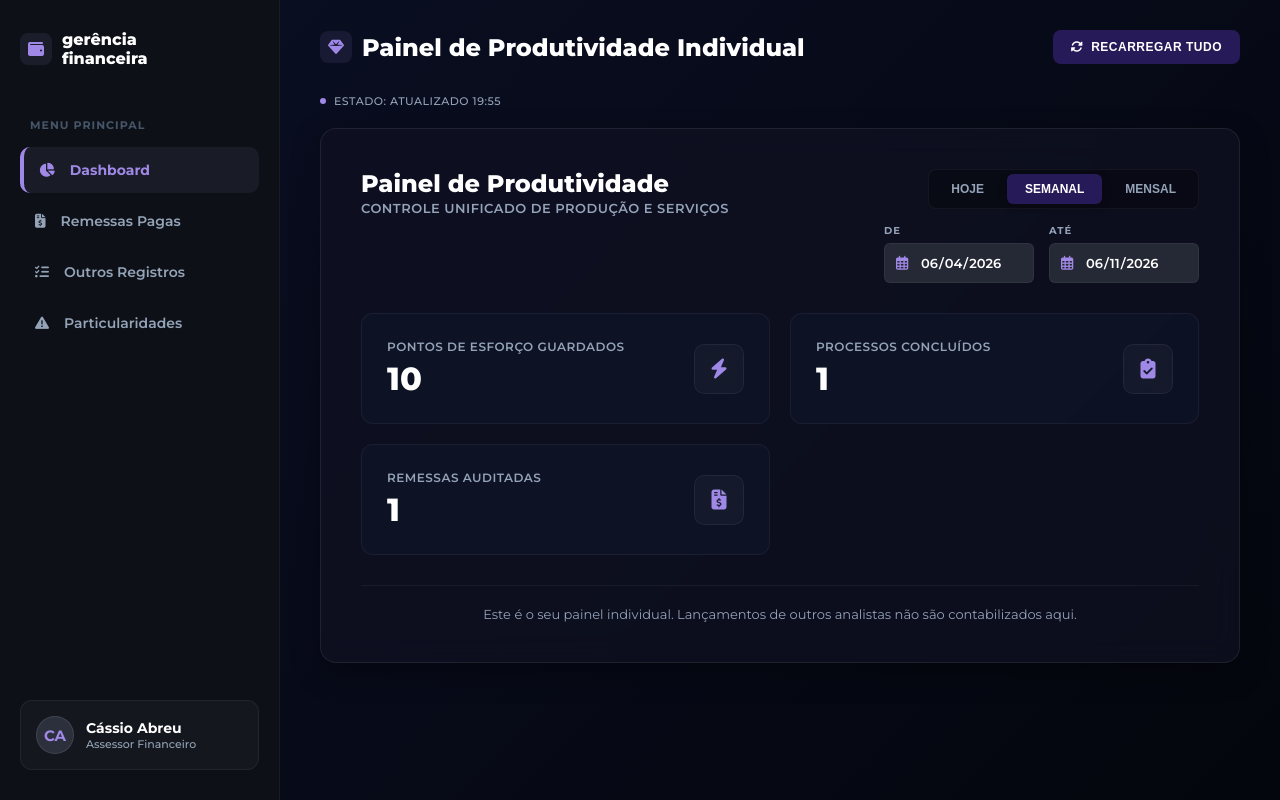
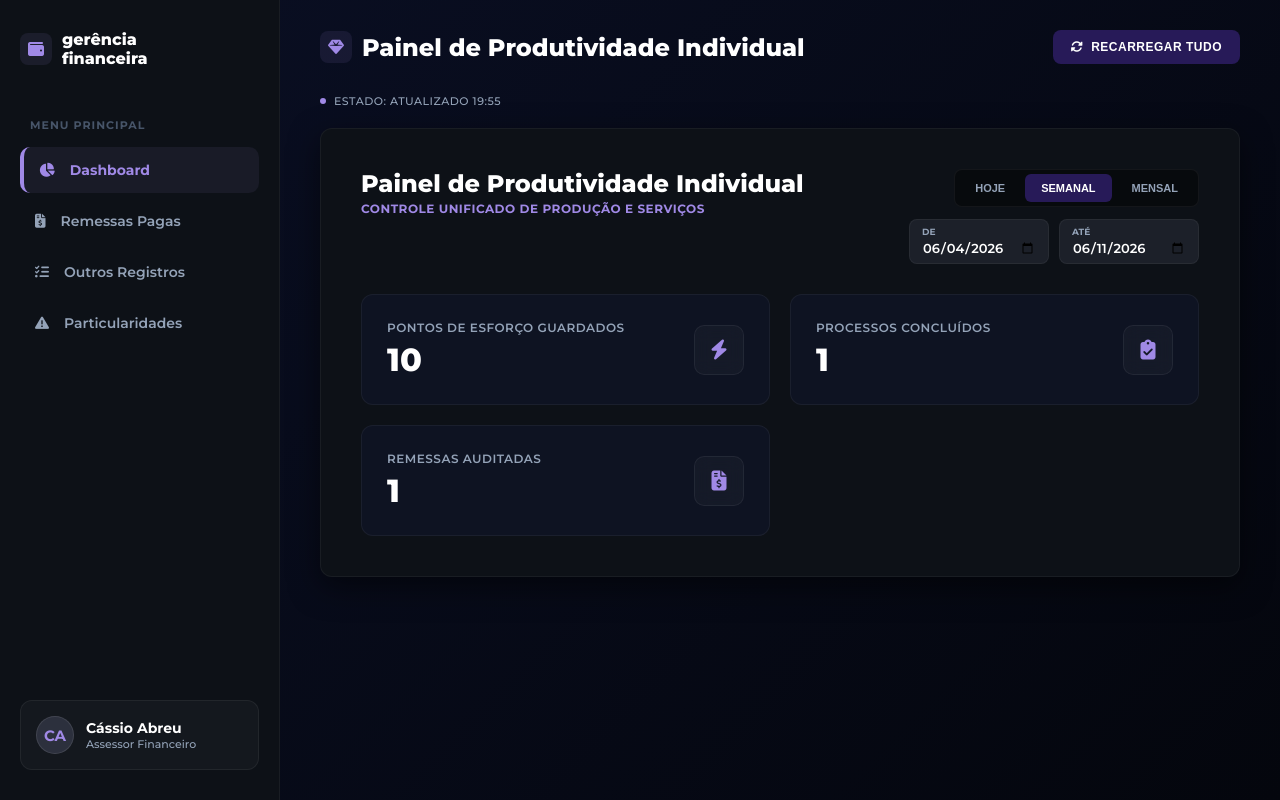
Before and after one commit to cassiojobs10-del/smartpay-sistema, a Flask app: page / in a window 1280 px wide. Run offline with Flask 3, Linux system fonts and the light colour scheme; tables that the repository leaves empty hold one stand-in row (values such as "Sample post").

Commit message:
Update index.html

```diff
--- a/templates/index.html
+++ b/templates/index.html
@@ -17,7 +17,7 @@
             overflow: hidden;
         }
 
-        /* MENU LATERAL */
+        /* MENU LATERAL VORTASKY */
         .sidebar {
             width: 280px; background: #0d1117;
             border-right: 1px solid rgba(255, 255, 255, 0.05);
@@ -73,43 +73,46 @@
         .status-line { color: #94a3b8; font-size: 11px; font-weight: 500; text-transform: uppercase; letter-spacing: 0.5px; display: flex; align-items: center; gap: 8px; }
         .status-dot { width: 6px; height: 6px; border-radius: 50%; background: #a089e6; }
 
+        /* CARDS ESTILO VORTASKY (Preto sólido com sombra leve externa) */
         .glass-card {
-            background: rgba(16, 18, 35, 0.7); border: 1px solid rgba(255, 255, 255, 0.08);
-            backdrop-filter: blur(16px); -webkit-backdrop-filter: blur(16px);
-            border-radius: 16px; padding: 40px; width: 100%; box-shadow: 0 10px 30px rgba(0, 0, 0, 0.3);
+            background: #0d1117;
+            border: 1px solid rgba(255, 255, 255, 0.05);
+            border-radius: 12px;
+            padding: 40px;
+            width: 100%;
+            box-shadow: 0 10px 30px rgba(0, 0, 0, 0.5);
         }
 
         .card-header-internal { display: flex; justify-content: space-between; align-items: flex-start; margin-bottom: 30px; gap: 30px; width: 100%; }
         .internal-title { margin-top: 0; color: #ffffff; font-size: 24px; font-weight: 800; }
-        .internal-subtitle { color: #94a3b8; font-size: 13px; font-weight: 600; text-transform: uppercase; letter-spacing: 0.5px; }
+        .internal-subtitle { color: #a089e6; font-size: 12px; font-weight: 700; text-transform: uppercase; letter-spacing: 0.5px; }
 
         /* CONTROLES UNIFICADOS CORRIGIDOS */
-        .unified-controls { display: flex; flex-direction: column; align-items: flex-end; gap: 15px; width: auto; flex-shrink: 0; }
+        .unified-controls { display: flex; flex-direction: column; align-items: flex-end; gap: 12px; width: auto; flex-shrink: 0; }
 
         .period-buttons {
-            display: flex; gap: 5px; background: rgba(0,0,0,0.3); padding: 4px; border-radius: 8px; border: 1px solid rgba(255,255,255,0.05);
+            display: flex; gap: 4px; background: rgba(0,0,0,0.4); padding: 4px; border-radius: 8px; border: 1px solid rgba(255,255,255,0.05);
         }
         .btn-period {
             background: transparent; border: none; border-radius: 6px; color: #94a3b8;
-            padding: 8px 18px; cursor: pointer; font-weight: 700; font-size: 12px; text-transform: uppercase; transition: all 0.2s;
+            padding: 8px 16px; cursor: pointer; font-weight: 700; font-size: 11px; text-transform: uppercase; transition: all 0.2s;
         }
-        .btn-period.active { background: #271a58; color: #ffffff; box-shadow: 0 2px 10px rgba(0,0,0,0.2); }
+        .btn-period.active { background: #271a58; color: #ffffff; }
         .btn-period:hover:not(.active) { color: #ffffff; }
 
-        .date-selectors { display: flex; gap: 15px; }
-        .date-col { display: flex; flex-direction: column; gap: 6px; }
-        .date-label { color: #94a3b8; font-size: 10px; font-weight: 700; letter-spacing: 1px; }
+        /* Blocos de Data Limpos e Alinhados */
+        .date-selectors { display: flex; gap: 10px; }
+        .date-box {
+            background: rgba(44, 48, 61, 0.5); border: 1px solid rgba(255, 255, 255, 0.05);
+            border-radius: 8px; padding: 6px 12px; display: flex; flex-direction: column; width: 140px;
+        }
+        .date-box span { font-size: 9px; color: #94a3b8; font-weight: 700; margin-bottom: 2px; text-transform: uppercase; }
+        .date-box input {
+            background: transparent; border: none; color: #ffffff; font-family: 'Montserrat', sans-serif;
+            font-size: 13px; font-weight: 600; width: 100%; outline: none; cursor: pointer;
+        }
 
-        .date-input-box { position: relative; display: flex; align-items: center; width: 150px; }
-        .date-input-box input {
-            background: rgba(44, 48, 61, 0.8); border: 1px solid rgba(255, 255, 255, 0.05);
-            border-radius: 6px; color: #ffffff; padding: 10px 10px 10px 35px; width: 100%;
-            font-family: 'Montserrat', sans-serif; font-size: 13px; font-weight: 600; cursor: pointer;
-        }
-        .date-input-box i { position: absolute; left: 12px; color: #a089e6; font-size: 14px; pointer-events: none; }
-        input[type="date"]::-webkit-calendar-picker-indicator { display: none; -webkit-appearance: none; }
-
-        /* CARDS DE MÉTRICAS */
+        /* CARDS DE INDICADORES DO DASHBOARD */
         .metrics-grid { display: grid; grid-template-columns: repeat(auto-fit, minmax(280px, 1fr)); gap: 20px; width: 100%; }
         .metric-card {
             background: rgba(15, 23, 42, 0.6); border: 1px solid rgba(255, 255, 255, 0.05);
@@ -122,21 +125,24 @@
             backdrop-filter: blur(8px); color: #a089e6; display: flex; align-items: center; justify-content: center; font-size: 20px;
         }
 
-        /* FORMULÁRIOS E TABELAS */
+        /* INPUTS DO FORMULÁRIO (Estilo Sólido Escuro) */
         .row-grid { display: grid; grid-template-columns: 1fr 1fr; gap: 20px; margin-bottom: 20px;}
         .divider { border-top: 1px solid rgba(255, 255, 255, 0.08); margin: 25px 0; padding-top: 20px; }
 
-        input:not([type="date"]), select {
-            background: rgba(44, 48, 61, 0.8); border: 1px solid rgba(255, 255, 255, 0.05);
-            border-radius: 6px; color: #ffffff; padding: 12px; width: 100%; font-family: 'Montserrat', sans-serif; font-size: 14px;
+        .form-input {
+            background: rgba(44, 48, 61, 0.6); border: 1px solid rgba(255, 255, 255, 0.08);
+            border-radius: 8px; color: #ffffff; padding: 14px; width: 100%; font-family: 'Montserrat', sans-serif; font-size: 15px; outline: none; transition: all 0.2s;
         }
-        label:not(.metric-label):not(.date-label) { display: block; color: #ffffff; font-size: 11px; font-weight: 700; margin-bottom: 6px; text-transform: uppercase; letter-spacing: 0.5px; }
+        .form-input:focus { border-color: #a089e6; box-shadow: 0 0 0 3px rgba(160, 137, 230, 0.15); }
+
+        label:not(.metric-label) { display: block; color: #ffffff; font-size: 11px; font-weight: 700; margin-bottom: 6px; text-transform: uppercase; letter-spacing: 0.5px; }
 
         .btn-submit {
-            background: #1e40af; border: none; border-radius: 6px; color: #ffffff; cursor: pointer; font-weight: 700; padding: 16px; width: 100%; font-size: 15px; text-transform: uppercase; letter-spacing: 1px;
+            background: #1e40af; border: none; border-radius: 8px; color: #ffffff; cursor: pointer; font-weight: 700; padding: 16px; width: 100%; font-size: 15px; text-transform: uppercase; letter-spacing: 1px; transition: all 0.2s;
         }
         .btn-submit:hover { background: #1d4ed8; }
 
+        /* HISTÓRICO / TABELA */
         .table-title { font-size: 18px; font-weight: 700; color: #ffffff; display: flex; justify-content: space-between; align-items: center; width: 100%; margin-bottom: 15px; }
         .glass-table { width: 100%; border-collapse: collapse; text-align: left; font-size: 14px; }
         .glass-table th { padding: 12px; color: #94a3b8; font-weight: 700; font-size: 11px; text-transform: uppercase; border-bottom: 1px solid rgba(255, 255, 255, 0.08); }
@@ -190,7 +196,7 @@
             <div class="glass-card">
                 <div class="card-header-internal">
                     <div class="card-title-box">
-                        <h2 class="internal-title">Painel de Produtividade</h2>
+                        <h2 class="internal-title">Painel de Produtividade Individual</h2>
                         <span class="internal-subtitle">CONTROLE UNIFICADO DE PRODUÇÃO E SERVIÇOS</span>
                     </div>
 
@@ -202,19 +208,13 @@
                         </div>
 
                         <div class="date-selectors">
-                            <div class="date-col">
-                                <span class="date-label">DE</span>
-                                <div class="date-input-box">
-                                    <i class="fa-regular fa-calendar-days"></i>
+                            <div class="date-box">
+                                <span>DE</span>
                                 <input type="date" id="date_from" value="2026-06-04" onclick="this.showPicker()">
                             </div>
-                            </div>
-                            <div class="date-col">
-                                <span class="date-label">ATÉ</span>
-                                <div class="date-input-box">
-                                    <i class="fa-regular fa-calendar-days"></i>
+                            <div class="date-box">
+                                <span>ATÉ</span>
                                 <input type="date" id="date_to" value="2026-06-11" onclick="this.showPicker()">
-                                </div>
                             </div>
                         </div>
                     </div>
@@ -245,10 +245,6 @@
                         <div class="metric-icon-glass"><i class="fa-solid fa-file-invoice-dollar"></i></div>
                     </div>
                 </div>
-
-                <p style="color: #94a3b8; font-size: 13px; text-align: center; margin-top: 30px; border-top: 1px solid rgba(255,255,255,0.05); padding-top: 20px;">
-                    Este é o seu painel individual. Lançamentos de outros analistas não são contabilizados aqui.
-                </p>
             </div>
         </section>
 
@@ -264,25 +260,22 @@
                 <div class="row-grid">
                     <div>
                         <label>Data do Pagamento</label>
-                        <div style="position: relative; display: flex; align-items: center;">
-                            <input type="date" id="data_pagamento" required onclick="this.showPicker()" style="padding-right: 40px;">
-                            <i class="fa-solid fa-calendar-days" style="position: absolute; right: 15px; color: #a089e6; pointer-events: none; font-size: 16px;"></i>
-                        </div>
+                        <input type="date" id="data_pagamento" class="form-input" required onclick="this.showPicker()">
                     </div>
                     <div>
                         <label>Nº/Nome da Remessa</label>
-                        <input type="text" id="nome_remessa" placeholder="Ex: 7190 - c" required>
+                        <input type="text" id="nome_remessa" class="form-input" placeholder="Ex: 7190 - c" required>
                     </div>
                 </div>
 
                 <div class="row-grid">
                     <div>
                         <label>Qtd. Fornecedores</label>
-                        <input type="number" id="qtd_fornecedores" value="0" min="0">
+                        <input type="number" id="qtd_fornecedores" class="form-input" value="0" min="0">
                     </div>
                     <div>
                         <label>Qtd. Processos</label>
-                        <input type="number" id="qtd_processos" value="0" min="0">
+                        <input type="number" id="qtd_processos" class="form-input" value="0" min="0">
                     </div>
                 </div>
 
@@ -291,16 +284,16 @@
                     <div class="row-grid">
                         <div>
                             <label>Processos de Contrato</label>
-                            <input type="number" id="qtd_contratos" value="0" min="0">
+                            <input type="number" id="qtd_contratos" class="form-input" value="0" min="0">
                         </div>
                         <div>
                             <label>Certidões Renovadas</label>
-                            <input type="number" id="certidoes_renovadas" value="0" min="0">
+                            <input type="number" id="certidoes_renovadas" class="form-input" value="0" min="0">
                         </div>
                     </div>
                     <div>
                         <label>Pagamentos Parciais</label>
-                        <input type="number" id="pagamentos_parciais" value="0" min="0">
+                        <input type="number" id="pagamentos_parciais" class="form-input" value="0" min="0">
                     </div>
                 </div>
 
@@ -313,18 +306,15 @@
             <div class="glass-card" style="padding: 30px;">
                 <div class="table-title">
                     <div style="display: flex; align-items: center; gap: 10px;">
-                        <i class="fa-solid fa-clock-rotate-left" style="color: #60a5fa;"></i> Histórico de Lançamentos
+                        <i class="fa-solid fa-clock-rotate-left" style="color: #a089e6;"></i> Histórico de Lançamentos
                     </div>
                     <div style="display: flex; align-items: center; gap: 10px; font-size: 14px;">
-                        <label for="filtro_data" style="margin-bottom: 0; color: #94a3b8; font-weight: 600; text-transform: none;">Filtrar por dia:</label>
-                        <div class="date-input-box" style="width: auto;">
-                            <i class="fa-regular fa-calendar-days"></i>
-                            <input type="date" id="filtro_data" onchange="carregarHistorico()" onclick="this.showPicker()">
-                        </div>
+                        <label for="filtro_data" style="margin-bottom: 0; color: #94a3b8; font-weight: 600; text-transform: none;">Filtrar:</label>
+                        <input type="date" id="filtro_data" onchange="carregarHistorico()" onclick="this.showPicker()" style="background: rgba(44, 48, 61, 0.6); border: 1px solid rgba(255,255,255,0.05); padding: 6px; border-radius: 6px; color: #fff; font-size: 12px;">
                         <button class="btn-action" onclick="limparFiltro()" title="Limpar Filtro" style="padding: 8px; background: rgba(255,255,255,0.1); border-radius: 6px; margin: 0;"><i class="fa-solid fa-xmark"></i></button>
                     </div>
                 </div>
-                <div style="width: 100%; overflow-x: auto; margin-top: 5px;">
+                <div style="width: 100%; overflow-x: auto;">
                     <table class="glass-table">
                         <thead>
                             <tr>
@@ -349,33 +339,23 @@
         let historicoRemessas = [];
         let idSendoEditado = null;
 
-        const dateInput = document.getElementById('data_pagamento');
-        if(dateInput) dateInput.valueAsDate = new Date();
+        document.getElementById('data_pagamento').valueAsDate = new Date();
 
         window.onload = function() {
-            try {
             carregarMetricasDashboard();
             carregarHistorico();
             atualizarTimestampStatus();
-            } catch(e) {
-                console.error("Erro na inicialização:", e);
-            }
         };
 
-        function recarregarPagina() {
-            window.location.reload();
-        }
+        function recarregarPagina() { window.location.reload(); }
 
         function atualizarTimestampStatus() {
             const now = new Date();
-            const hours = String(now.getHours()).padStart(2, '0');
-            const minutes = String(now.getMinutes()).padStart(2, '0');
-            document.getElementById('status_timestamp').innerText = `ESTADO: ATUALIZADO ${hours}:${minutes}`;
+            document.getElementById('status_timestamp').innerText = `ESTADO: ATUALIZADO ${String(now.getHours()).padStart(2, '0')}:${String(now.getMinutes()).padStart(2, '0')}`;
         }
 
-        /* LÓGICA DE TROCA DE ABAS TOTALMENTE SEGURA */
+        /* ALTERNA AS ABAS TOTALMENTE PROTEGIDO DE TRAVAMENTOS */
         function alternarAba(aba) {
-            try {
             const menuDash = document.getElementById('menu_dashboard');
             const menuRemessas = document.getElementById('menu_remessas');
             const viewDash = document.getElementById('aba_dashboard_view');
@@ -384,119 +364,83 @@
             if (aba === 'dashboard') {
                 menuDash.classList.add('active');
                 menuRemessas.classList.remove('active');
-
-                    // Força ocultar um e mostrar o outro
                 viewRemessas.style.display = 'none';
                 viewDash.style.display = 'block';
-
-                    carregarMetricasDashboard();
+                carregarMetricasDashboard().catch(e => console.log(e));
             } else if (aba === 'remessas') {
                 menuRemessas.classList.add('active');
                 menuDash.classList.remove('active');
-
-                    // Força ocultar um e mostrar o outro
                 viewDash.style.display = 'none';
                 viewRemessas.style.display = 'flex';
-
-                    carregarHistorico();
+                carregarHistorico().catch(e => console.log(e));
             }
             atualizarTimestampStatus();
-            } catch (e) {
-                console.error("Erro ao alternar abas: ", e);
-            }
         }
 
-        /* LÓGICA DOS BOTÕES DE PERÍODO SEGURA */
         function setPeriodo(periodo) {
-            try {
-                const btnHoje = document.getElementById('period_hoje');
-                const btnSemanal = document.getElementById('period_semanal');
-                const btnMensal = document.getElementById('period_mensal');
-
-                // Remove a classe de todos
-                btnHoje.classList.remove('active');
-                btnSemanal.classList.remove('active');
-                btnMensal.classList.remove('active');
-
-                // Adiciona apenas no clicado
+            document.getElementById('period_hoje').classList.remove('active');
+            document.getElementById('period_semanal').classList.remove('active');
+            document.getElementById('period_mensal').classList.remove('active');
             document.getElementById(`period_${periodo}`).classList.add('active');
             atualizarTimestampStatus();
-            } catch (e) {
-                console.error("Erro nos botões de período:", e);
-            }
         }
 
         async function carregarMetricasDashboard() {
             try {
-                const resposta = await fetch('/api/metricas-dashboard');
-                const metricas = await resposta.json();
-
-                document.getElementById('dash_pontos').innerText = metricas.pontos_totais || 0;
-                document.getElementById('dash_processos').innerText = metricas.processos_totais || 0;
-                document.getElementById('dash_remessas').innerText = metricas.total_remessas || 0;
-            } catch (erro) {
-                console.error(erro);
-            }
+                const r = await fetch('/api/metricas-dashboard');
+                const m = await r.json();
+                document.getElementById('dash_pontos').innerText = m.pontos_totais || 0;
+                document.getElementById('dash_processos').innerText = m.processos_totais || 0;
+                document.getElementById('dash_remessas').innerText = m.total_remessas || 0;
+            } catch (e) { console.error(e); }
         }
 
         async function carregarHistorico() {
             try {
-                const dataFiltroInput = document.getElementById('filtro_data');
-                const dataFiltro = dataFiltroInput ? dataFiltroInput.value : '';
+                const dataFiltro = document.getElementById('filtro_data').value;
                 const url = dataFiltro ? `/api/listar-remessas?data=${dataFiltro}` : '/api/listar-remessas';
+                const r = await fetch(url);
+                historicoRemessas = await r.json();
 
-                const resposta = await fetch(url);
-                historicoRemessas = await resposta.json();
-
-                const tabelaBody = document.getElementById('corpo_tabela_historico');
-                tabelaBody.innerHTML = "";
+                const b = document.getElementById('corpo_tabela_historico');
+                b.innerHTML = "";
 
                 if (historicoRemessas.length === 0) {
-                    tabelaBody.innerHTML = `<tr><td colspan="6" style="text-align: center; color: #475569; padding: 20px;">Nenhum registo encontrado.</td></tr>`;
+                    b.innerHTML = `<tr><td colspan="6" style="text-align: center; color: #475569; padding: 20px;">Nenhum registro encontrado.</td></tr>`;
                     return;
                 }
 
                 historicoRemessas.forEach(remessa => {
-                    const dataFormatada = remessa.data_pagamento.split('-').reverse().join('/');
-                    const linhaHtml = `
+                    const dt = remessa.data_pagamento.split('-').reverse().join('/');
+                    b.innerHTML += `
                         <tr>
-                            <td>${dataFormatada}</td>
+                            <td>${dt}</td>
                             <td style="font-weight: 600;">${remessa.nome_remessa}</td>
                             <td>${remessa.qtd_fornecedores}</td>
                             <td>${remessa.qtd_processos}</td>
                             <td><span class="badge-pontos">${remessa.pontuacao_total} pts</span></td>
                             <td style="text-align: right;">
-                                <button class="btn-action" title="Editar" onclick="prepararEdicao(${remessa.id})" style="color: #60a5fa;">
+                                <button class="btn-action" title="Editar" onclick="prepararEdicao(${remessa.id})" style="color: #a089e6;">
                                     <i class="fa-solid fa-pen-to-square"></i>
                                 </button>
-                                <button class="btn-action btn-delete" title="Excluir" onclick="excluirRemessa(${remessa.id})" style="color: #94a3b8;">
+                                <button class="btn-action btn-delete" title="Excluir" onclick="excluirRemessa(${remessa.id})">
                                     <i class="fa-solid fa-trash"></i>
                                 </button>
                             </td>
                         </tr>
                     `;
-                    tabelaBody.innerHTML += linhaHtml;
                 });
-            } catch (erro) {
-                console.error(erro);
-            }
+            } catch (e) { console.error(e); }
         }
 
-        function limparFiltro() {
-            const dataFiltroInput = document.getElementById('filtro_data');
-            if(dataFiltroInput) dataFiltroInput.value = "";
-            carregarHistorico();
-        }
+        function limparFiltro() { document.getElementById('filtro_data').value = ""; carregarHistorico(); }
 
         function prepararEdicao(id) {
             const remessa = historicoRemessas.find(r => r.id === id);
             if (!remessa) return;
 
             idSendoEditado = id;
-
-            const dpInput = document.getElementById('data_pagamento');
-            if(dpInput) dpInput.value = remessa.data_pagamento;
-
+            document.getElementById('data_pagamento').value = remessa.data_pagamento;
             document.getElementById('nome_remessa').value = remessa.nome_remessa;
             document.getElementById('qtd_fornecedores').value = remessa.qtd_fornecedores;
             document.getElementById('qtd_processos').value = remessa.qtd_processos;
@@ -514,35 +458,26 @@
 
         function cancelarEdicao() {
             idSendoEditado = null;
-            const dpInput = document.getElementById('data_pagamento');
-            if(dpInput) dpInput.valueAsDate = new Date();
-
+            document.getElementById('data_pagamento').valueAsDate = new Date();
             document.getElementById('nome_remessa').value = "";
-            document.querySelectorAll('input[type="number"]').forEach(input => input.value = "0");
-
+            document.querySelectorAll('.form-input[type="number"]').forEach(input => input.value = "0");
             document.getElementById('btn_principal').innerText = "Registrar Produção";
             document.getElementById('btn_principal').style.background = "#1e40af";
             document.getElementById('btn_cancelar').style.display = "none";
         }
 
         async function excluirRemessa(id) {
-            if(!confirm("Tem certeza que deseja excluir este registro definitivamente?")) return;
+            if(!confirm("Deseja excluir este registro?")) return;
             try {
-                const resposta = await fetch(`/api/deletar-lote/${id}`, { method: 'DELETE' });
-                if (resposta.ok) {
-                    carregarHistorico();
-                    carregarMetricasDashboard();
-                }
-            } catch (erro) { alert("Erro de ligação."); }
+                const r = await fetch(`/api/deletar-lote/${id}`, { method: 'DELETE' });
+                if (r.ok) { carregarHistorico(); carregarMetricasDashboard(); }
+            } catch (e) { alert("Erro de ligação."); }
         }
 
         async function registrarLote() {
-            const dpInput = document.getElementById('data_pagamento');
-            const nrInput = document.getElementById('nome_remessa');
-
             const dados = {
-                data_pagamento: dpInput ? dpInput.value : '',
-                nome_remessa: nrInput ? nrInput.value : '',
+                data_pagamento: document.getElementById('data_pagamento').value,
+                nome_remessa: document.getElementById('nome_remessa').value,
                 qtd_fornecedores: document.getElementById('qtd_fornecedores').value,
                 qtd_processos: document.getElementById('qtd_processos').value,
                 qtd_contratos: document.getElementById('qtd_contratos').value,
@@ -556,19 +491,19 @@
             const metodo = idSendoEditado ? 'PUT' : 'POST';
 
             try {
-                const resposta = await fetch(url, {
+                const r = await fetch(url, {
                     method: metodo,
                     headers: { 'Content-Type': 'application/json' },
                     body: JSON.stringify(dados)
                 });
 
-                if (resposta.ok) {
+                if (r.ok) {
                     alert("Sucesso!");
                     cancelarEdicao();
                     carregarHistorico();
                     carregarMetricasDashboard();
                 }
-            } catch (erro) { alert("Erro ao salvar."); }
+            } catch (e) { alert("Erro ao salvar."); }
         }
     </script>
 </body>
```
Lines whose indentation alone changed are shown as unchanged.
